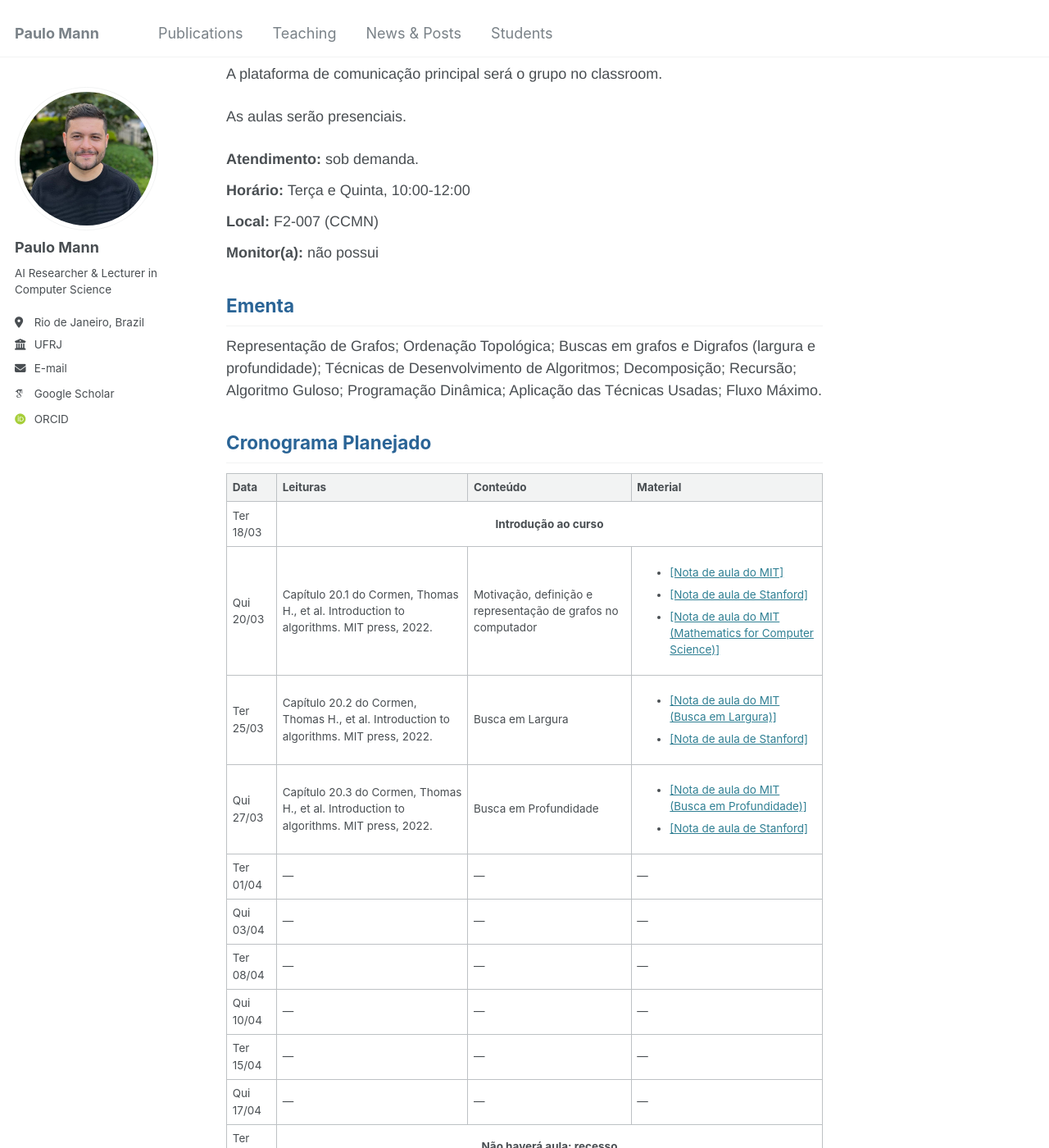
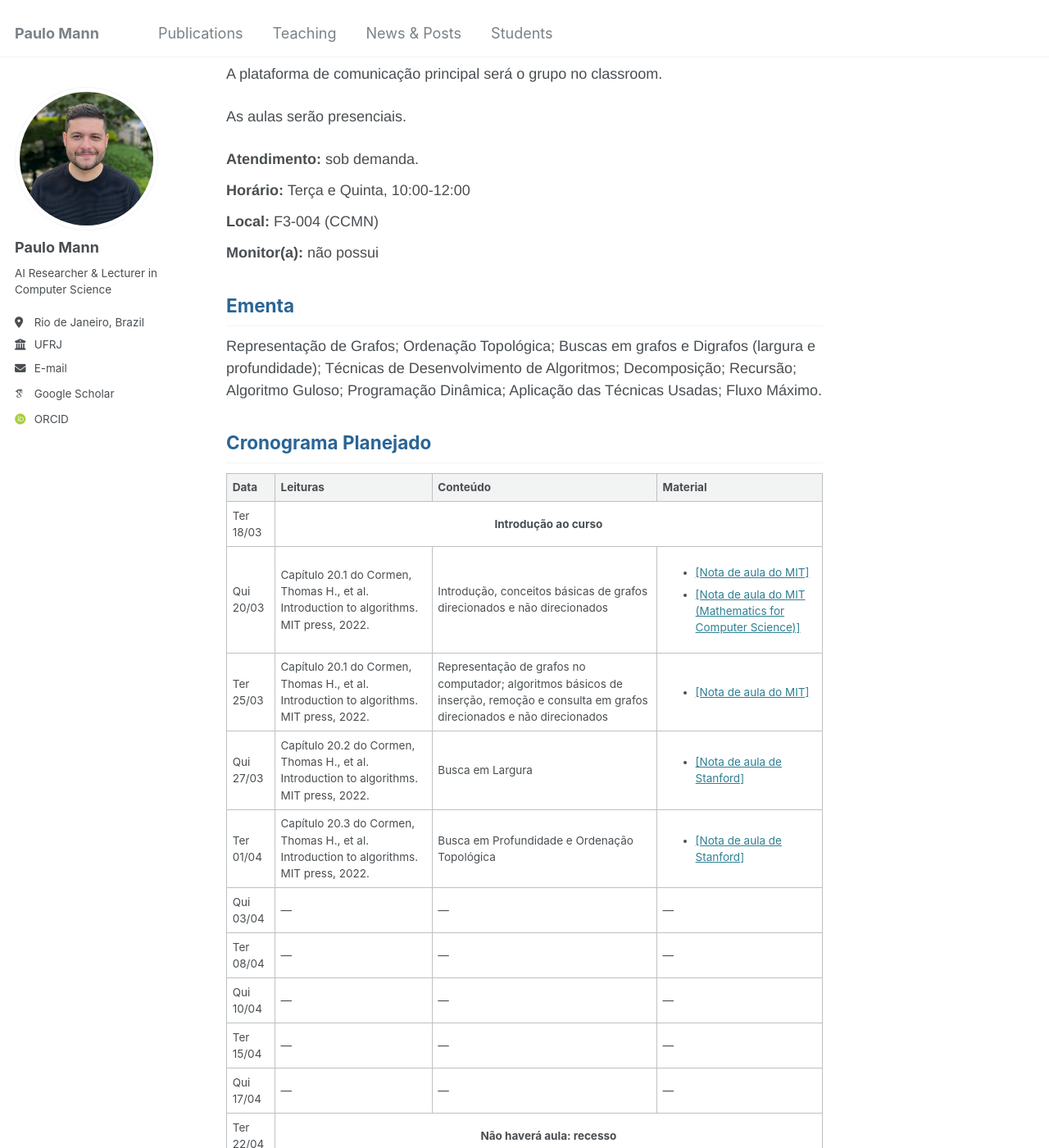
Before and after one commit to paulomann/paulomann.github.io, a Jekyll site: the page built from _teaching/class-1-25-1.md, in a window 1280 px wide and 1400 px high, scrolled down 436 px. Shown: the whole window at 82% size. Built offline with Jekyll 4.4.1, drawn with Linux system fonts in a browser that asks for light colours; some web fonts are replaced; some of the changed text lies outside the part shown.

Commit message:
Atualizando algraf

```diff
--- a/_teaching/class-1-25-1.md
+++ b/_teaching/class-1-25-1.md
@@ -8,7 +8,7 @@
 discussion_group: "Discord"
 teaching_assistants: "não possui"
 time: "Terça e Quinta, 10:00-12:00"
-location: "F2-007 (CCMN)"
+location: "F3-004 (CCMN)"
 layout: custom-teaching
 ---
 
@@ -72,38 +72,44 @@
                 <tr>
                     <td>Qui 20/03</td>
                     <td>Capítulo 20.1 do Cormen, Thomas H., et al. Introduction to algorithms. MIT press, 2022.</td>
-                    <td>Motivação, definição e representação de grafos no computador</td>
+                    <td>Introdução, conceitos básicas de grafos direcionados e não direcionados</td>
                     <td>
                         <ul>
-                            <li><a href="https://ocw.mit.edu/courses/6-006-introduction-to-algorithms-spring-2020/196a95604877d326c6586e60477b59d4_MIT6_006S20_lec9.pdf">[Nota de aula do MIT]</a></li>
-                            <li><a href="https://stanford-cs161.github.io/winter2025/assets/files/lecture9-notes.pdf">[Nota de aula de Stanford]</a></li>
+                            <li><a href="https://ocw.mit.edu/courses/6-006-introduction-to-algorithms-spring-2020/6afd7e9a85d7d36e204533569f9fccf6_MIT6_006S20_r09.pdf">[Nota de aula do MIT]</a></li>
                             <li><a href="https://ocw.mit.edu/courses/6-042j-mathematics-for-computer-science-fall-2010/f471f7b7034fabe8bbba5507df7d307f_MIT6_042JF10_chap05.pdf">[Nota de aula do MIT (Mathematics for Computer Science)]</a></li>
                         </ul>
                     </td>
                 </tr>
                 <tr>
                     <td>Ter 25/03</td>
+                    <td>Capítulo 20.1 do Cormen, Thomas H., et al. Introduction to algorithms. MIT press, 2022.</td>
+                    <td>Representação de grafos no computador; algoritmos básicos de inserção, remoção e consulta em grafos direcionados e não direcionados</td>
+                    <td>
+                        <ul>
+                            <li><a href="https://ocw.mit.edu/courses/6-006-introduction-to-algorithms-spring-2020/6afd7e9a85d7d36e204533569f9fccf6_MIT6_006S20_r09.pdf">[Nota de aula do MIT]</a></li>
+                        </ul>
+                    </td>
+                </tr>
+                <tr>
+                    <td>Qui 27/03</td>
                     <td>Capítulo 20.2 do Cormen, Thomas H., et al. Introduction to algorithms. MIT press, 2022.</td>
                     <td>Busca em Largura</td>
                     <td>
                         <ul>
-                            <li><a href="https://ocw.mit.edu/courses/6-006-introduction-to-algorithms-spring-2020/196a95604877d326c6586e60477b59d4_MIT6_006S20_lec9.pdf">[Nota de aula do MIT (Busca em Largura)]</a></li>
                             <li><a href="https://stanford-cs161.github.io/winter2025/assets/files/lecture9-notes.pdf">[Nota de aula de Stanford]</a></li>
                         </ul>
                     </td>
                 </tr>
                 <tr>
-                    <td>Qui 27/03</td>
+                    <td>Ter 01/04</td>
                     <td>Capítulo 20.3 do Cormen, Thomas H., et al. Introduction to algorithms. MIT press, 2022.</td>
-                    <td>Busca em Profundidade</td>
+                    <td>Busca em Profundidade e Ordenação Topológica</td>
                     <td>
                         <ul>
-                            <li><a href="https://ocw.mit.edu/courses/6-006-introduction-to-algorithms-spring-2020/f3e349e0eb3288592289d2c81e0c4f4d_MIT6_006S20_lec10.pdf">[Nota de aula do MIT (Busca em Profundidade)]</a></li>
                             <li><a href="https://stanford-cs161.github.io/winter2025/assets/files/lecture9-notes.pdf">[Nota de aula de Stanford]</a></li>
                         </ul>
                     </td>
                 </tr>
-                <tr><td>Ter 01/04</td><td>&mdash;</td><td>&mdash;</td><td>&mdash;</td></tr>
                 <tr><td>Qui 03/04</td><td>&mdash;</td><td>&mdash;</td><td>&mdash;</td></tr>
                 <tr><td>Ter 08/04</td><td>&mdash;</td><td>&mdash;</td><td>&mdash;</td></tr>
                 <tr><td>Qui 10/04</td><td>&mdash;</td><td>&mdash;</td><td>&mdash;</td></tr>
@@ -122,7 +128,10 @@
                 <tr><td>Ter 06/05</td><td>&mdash;</td><td>&mdash;</td><td>&mdash;</td></tr>
                 <tr><td>Qui 08/05</td><td>&mdash;</td><td>&mdash;</td><td>&mdash;</td></tr>
                 <tr><td>Ter 13/05</td><td>&mdash;</td><td>&mdash;</td><td>&mdash;</td></tr>
-                <tr><td>Qui 15/05</td><td>&mdash;</td><td>&mdash;</td><td>&mdash;</td></tr>
+                <tr>
+                    <td>Qui 15/05</td>
+                    <td colspan="3" style="text-align: center; font-weight: bold; color: blue;">P1</td>
+                </tr>
                 <tr><td>Ter 20/05</td><td>&mdash;</td><td>&mdash;</td><td>&mdash;</td></tr>
                 <tr><td>Qui 22/05</td><td>&mdash;</td><td>&mdash;</td><td>&mdash;</td></tr>
                 <tr><td>Ter 27/05</td><td>&mdash;</td><td>&mdash;</td><td>&mdash;</td></tr>
@@ -138,11 +147,18 @@
                 </tr>
                 <tr><td>Ter 24/06</td><td>&mdash;</td><td>&mdash;</td><td>&mdash;</td></tr>
                 <tr><td>Qui 26/06</td><td>&mdash;</td><td>&mdash;</td><td>&mdash;</td></tr>
-                <tr><td>Ter 01/07</td><td>&mdash;</td><td>&mdash;</td><td>&mdash;</td></tr>
-                <tr><td>Qui 03/07</td><td>&mdash;</td><td>&mdash;</td><td>&mdash;</td></tr>
-                <tr><td>Ter 08/07</td><td>&mdash;</td><td>&mdash;</td><td>&mdash;</td></tr>
-                <tr><td>Qui 10/07</td><td>&mdash;</td><td>&mdash;</td><td>&mdash;</td></tr>
-                <tr><td>Ter 15/07</td><td>&mdash;</td><td>&mdash;</td><td>&mdash;</td></tr>
+                <tr>
+                    <td>Ter 01/07</td>
+                    <td colspan="3" style="text-align: center; font-weight: bold; color: blue;">P2</td>
+                </tr>
+                <tr><td>Qui 03/07</td>
+                    <td colspan="3" style="text-align: center; font-weight: bold; color: blue;">Prova Substitutiva</td>
+                </tr>
+                <tr><td>Ter 08/07</td>
+                    <td colspan="3" style="text-align: center; font-weight: bold; color: blue;">PF</td>
+                </tr>
+                <tr><td>Ter 10/07</td><td>&mdash;</td><td>&mdash;</td><td>&mdash;</td></tr>
+                <tr><td>Qui 15/07</td><td>&mdash;</td><td>&mdash;</td><td>&mdash;</td></tr>
                 <tr><td>Qui 17/07</td><td>&mdash;</td><td>&mdash;</td><td>&mdash;</td></tr>
             </tbody>
         </table>
```
